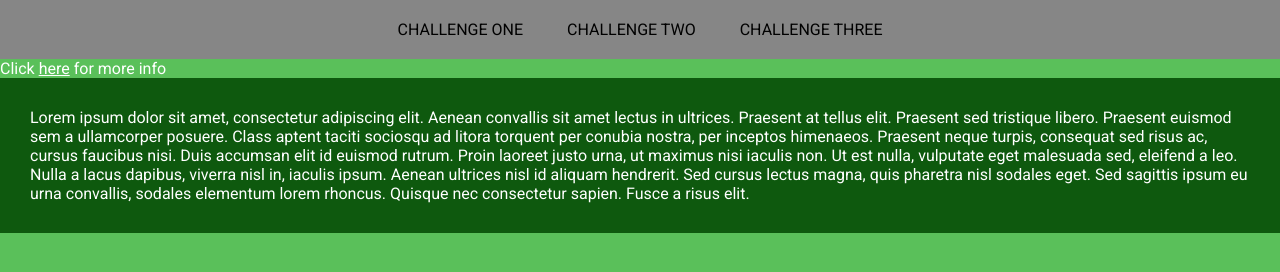
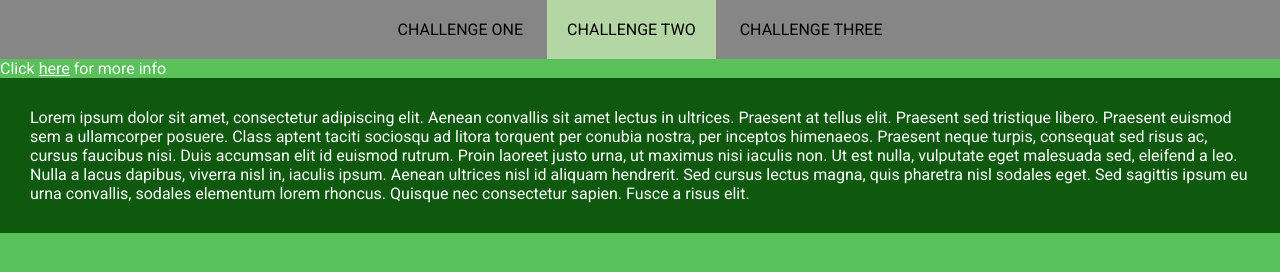
Before and after one commit to 19tbusst/dit-progress, a plain HTML site: page challenge2.html in a window 1280 px wide. Drawn offline with Linux system fonts and the light colour scheme.

Commit message:
Update style.css

```diff
--- a/style.css
+++ b/style.css
@@ -52,3 +52,7 @@ div>img {
     margin-top: 30px;
     width: 100%;
 }
+
+#selected {
+   background-color: #b4d6a4;
+}
```
